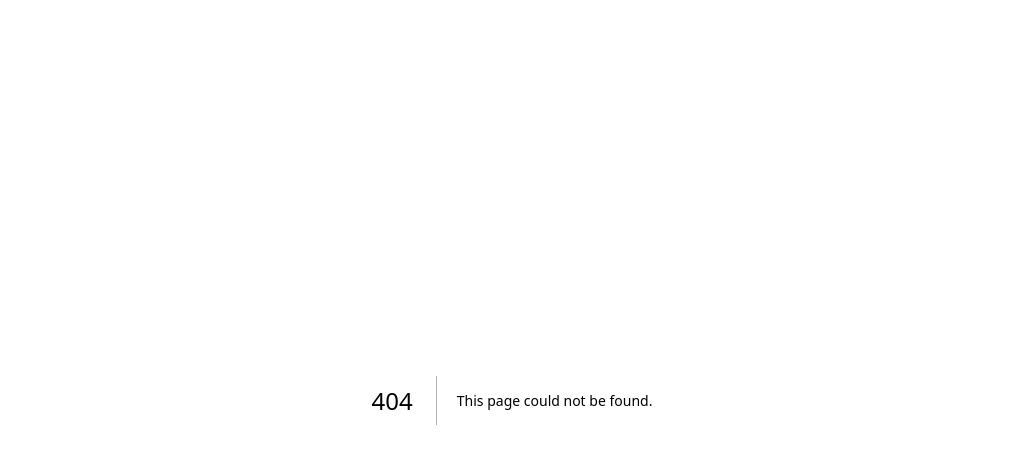
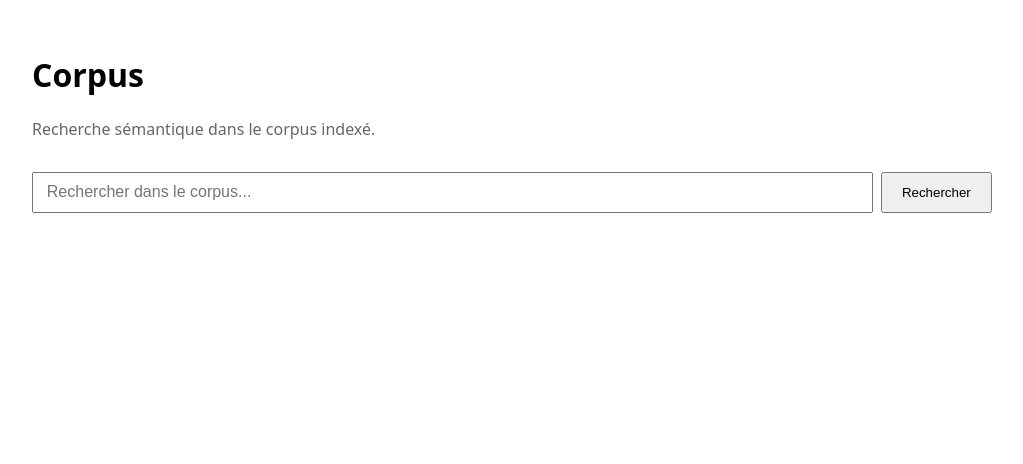
Before and after one commit to ag-flow/roles, a Next.js app in the folder frontend/: page /projects/1/corpus in a window 1280 px wide. Before the commit this address had no page. Shown: the top 464 px of the page, without its empty margins (128-1151 px from the left). Built offline with nearby package versions, Linux system fonts and the light colour scheme; no server answers.

Commit message:
feat(frontend): page Corpus avec SearchBar + SearchResults (recherche sémantique)
Co-Authored-By: Claude Opus 4.7 (1M context) <noreply@anthropic.com>

```diff
--- /dev/null
+++ b/frontend/src/app/projects/[id]/corpus/CorpusSearchClient.tsx
@@ -0,0 +1,44 @@
+'use client';
+
+import { useState } from 'react';
+import { searchCorpus } from '@/lib/api/corpus';
+import type { SearchResult } from '@/lib/types';
+import { SearchBar } from './SearchBar';
+import { SearchResults } from './SearchResults';
+
+interface Props {
+  projectId: string;
+}
+
+export function CorpusSearchClient({ projectId }: Props) {
+  const [results, setResults] = useState<SearchResult[]>([]);
+  const [loading, setLoading] = useState(false);
+  const [error, setError] = useState<string | null>(null);
+  const [hasSearched, setHasSearched] = useState(false);
+
+  async function handleSearch(q: string) {
+    if (!q.trim()) return;
+    setLoading(true);
+    setError(null);
+    setHasSearched(true);
+    try {
+      const resp = await searchCorpus(projectId, q);
+      setResults(resp.results);
+    } catch (err) {
+      setError(err instanceof Error ? err.message : 'Erreur de recherche');
+      setResults([]);
+    } finally {
+      setLoading(false);
+    }
+  }
+
+  return (
+    <>
+      <SearchBar onSearch={handleSearch} loading={loading} />
+      {error && <p style={{ color: '#cf222e' }}>{error}</p>}
+      {hasSearched && !loading && (
+        <SearchResults projectId={projectId} results={results} />
+      )}
+    </>
+  );
+}
--- /dev/null
+++ b/frontend/src/app/projects/[id]/corpus/SearchBar.tsx
@@ -0,0 +1,34 @@
+'use client';
+
+import { useState } from 'react';
+
+interface Props {
+  onSearch: (query: string) => void | Promise<void>;
+  loading: boolean;
+}
+
+export function SearchBar({ onSearch, loading }: Props) {
+  const [query, setQuery] = useState('');
+
+  return (
+    <form
+      onSubmit={(e) => {
+        e.preventDefault();
+        void onSearch(query);
+      }}
+      style={{ display: 'flex', gap: '0.5rem', marginBottom: '1.5rem' }}
+    >
+      <input
+        type="search"
+        placeholder="Rechercher dans le corpus..."
+        value={query}
+        onChange={(e) => setQuery(e.target.value)}
+        style={{ flex: 1, padding: '0.6rem 0.8rem', fontSize: '1rem' }}
+        aria-label="Recherche corpus"
+      />
+      <button type="submit" disabled={loading} style={{ padding: '0.6rem 1.2rem' }}>
+        {loading ? 'Recherche...' : 'Rechercher'}
+      </button>
+    </form>
+  );
+}
--- /dev/null
+++ b/frontend/src/app/projects/[id]/corpus/SearchResults.tsx
@@ -0,0 +1,28 @@
+'use client';
+
+import { ChunkCard } from './ChunkCard';
+import type { SearchResult } from '@/lib/types';
+
+interface Props {
+  projectId: string;
+  results: SearchResult[];
+}
+
+export function SearchResults({ projectId, results }: Props) {
+  if (results.length === 0) {
+    return <p style={{ color: '#666' }}>Aucun résultat.</p>;
+  }
+  return (
+    <div>
+      <p style={{ color: '#666', marginBottom: '1rem' }}>{results.length} résultat(s)</p>
+      {results.map((r) => (
+        <ChunkCard
+          key={r.chunk_id}
+          projectId={projectId}
+          chunk={r}
+          similarity={r.similarity}
+        />
+      ))}
+    </div>
+  );
+}
--- /dev/null
+++ b/frontend/src/app/projects/[id]/corpus/page.tsx
@@ -0,0 +1,13 @@
+import { CorpusSearchClient } from './CorpusSearchClient';
+
+export default function CorpusPage({ params }: { params: { id: string } }) {
+  return (
+    <main style={{ padding: '2rem', maxWidth: 960, margin: '0 auto' }}>
+      <h1>Corpus</h1>
+      <p style={{ color: '#666', marginBottom: '2rem' }}>
+        Recherche sémantique dans le corpus indexé.
+      </p>
+      <CorpusSearchClient projectId={params.id} />
+    </main>
+  );
+}
```
